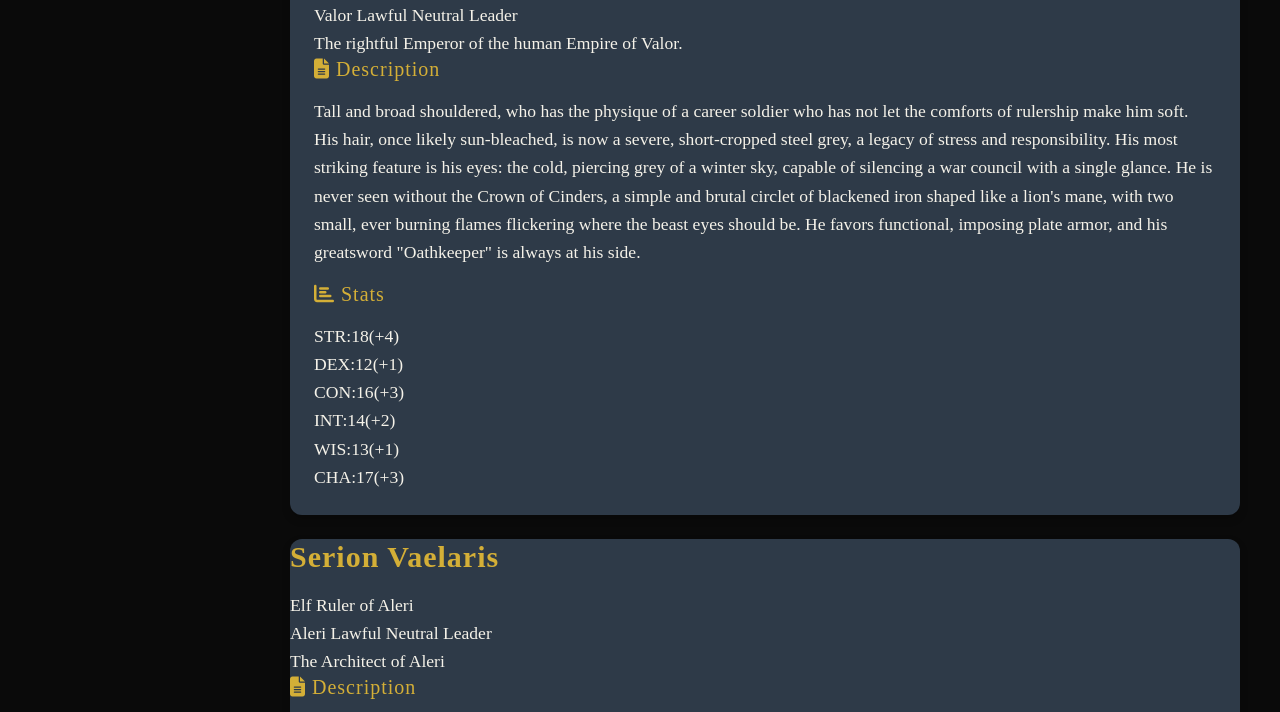
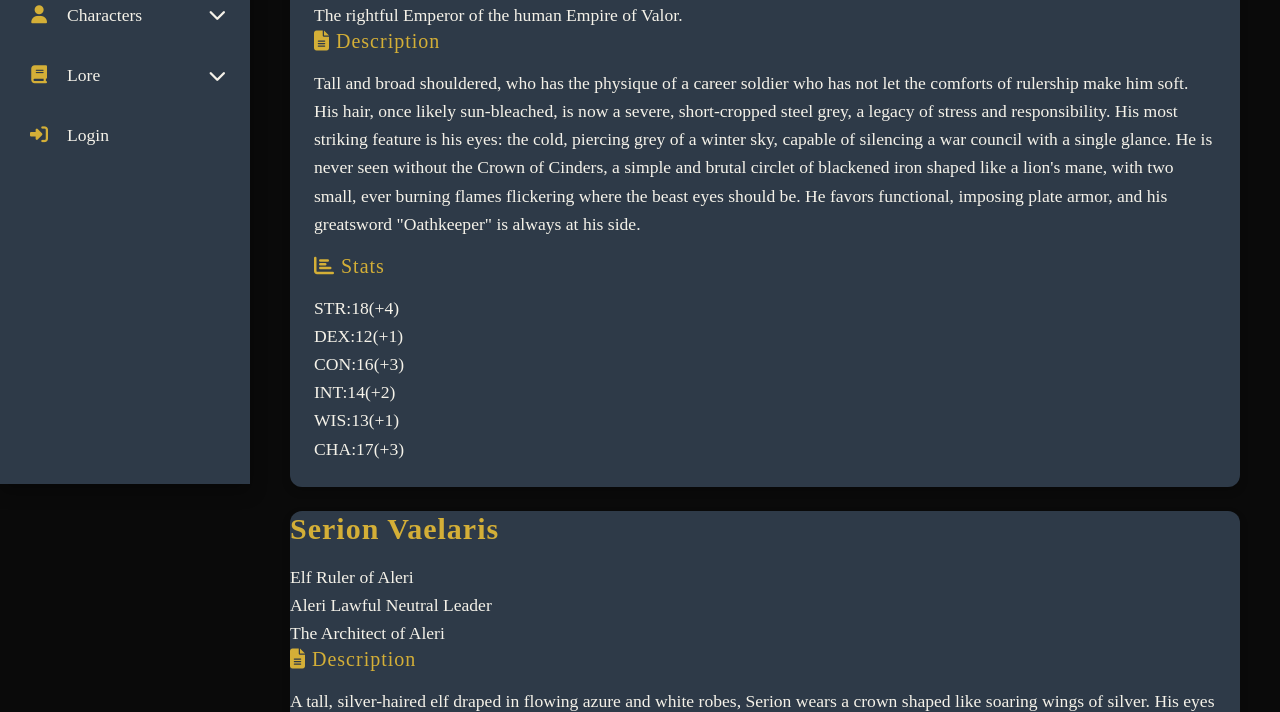
Before and after one commit to Apollo100/eryndor-campaign, a website built with Vite: page pages/npcs.html in a window 1280 px wide. Shown: the part 316-1028 px from the top of the page. Built offline with nearby package versions, Linux system fonts and the light colour scheme; no server answers.

Commit message:
Fixed fetch navigation bar
Fixed the fetched navigation bar to load correctly when site was loaded

```diff
--- a/src/js/nav.js
+++ b/src/js/nav.js
@@ -2,7 +2,7 @@ document.addEventListener('DOMContentLoaded', () => {
   const container = document.getElementById('navbar-container');
 
   // Load navbar HTML
-  fetch('/navbar.html')
+  fetch('/nav.html')
     .then(res => res.text())
     .then(html => {
       container.innerHTML = html;
```
Also changed, not shown: src/styles/style.css (line endings or trailing spaces).
